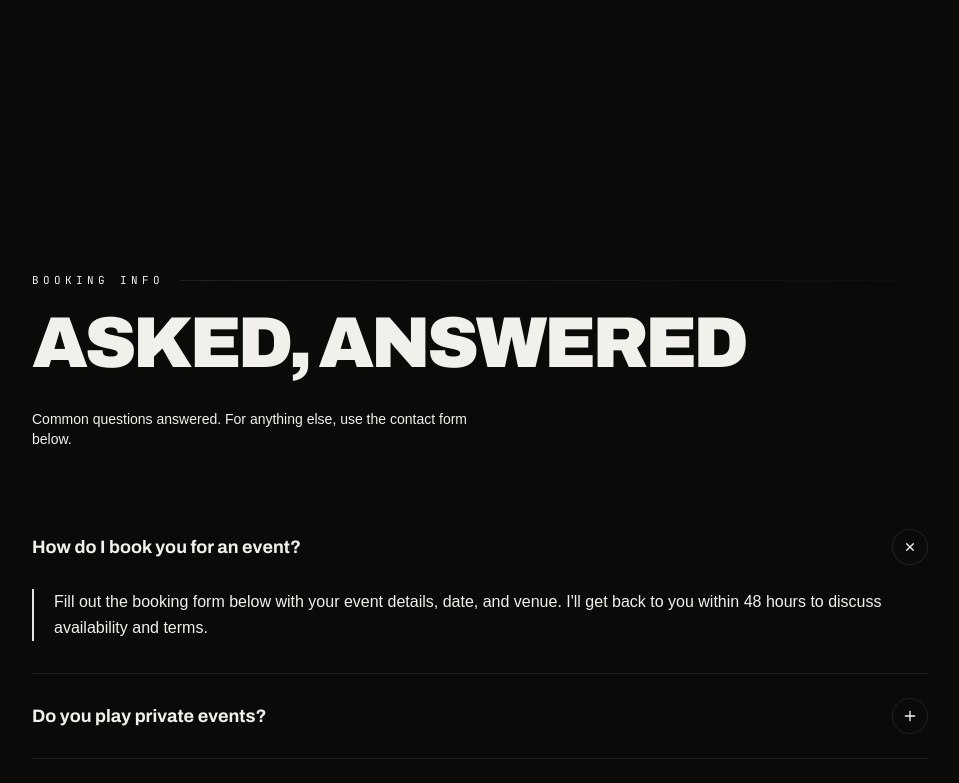
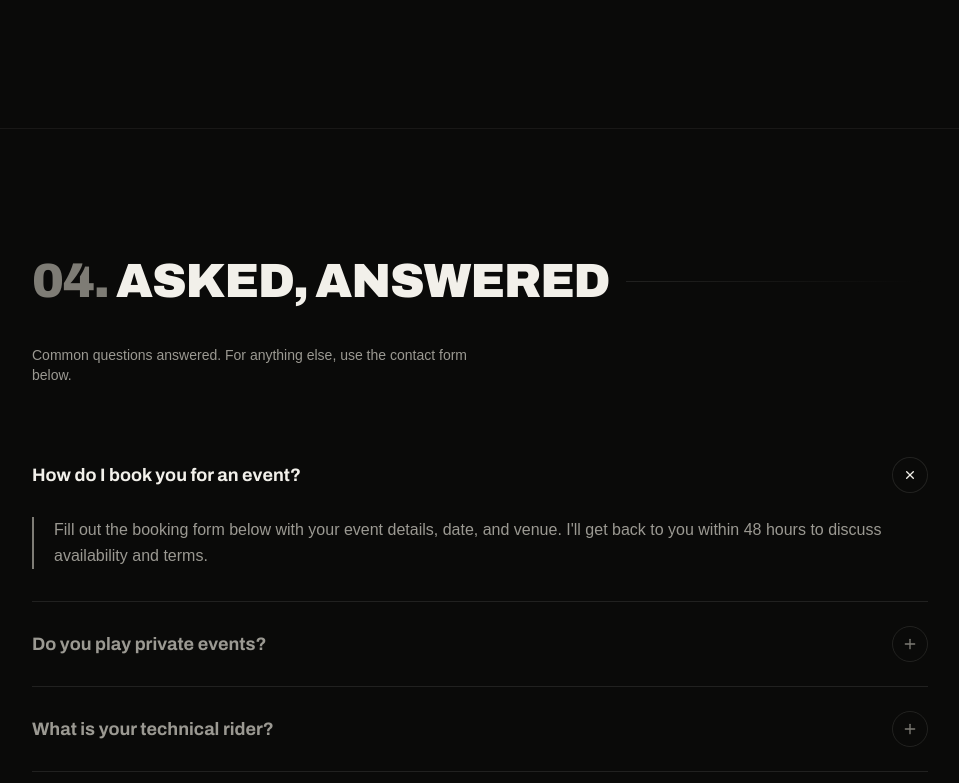
Before and after one commit to Icyubahiro-Jay-P/Portifolio, a React (Vite) app: page /dj in a window 1280 px wide. Shown: the part 3083-3866 px from the top of the page, without its empty margins (160-1119 px from the left). Built offline with nearby package versions, Linux system fonts and the light colour scheme.

Commit message:
style: refine layout and aesthetics in DjFAQ component for improved visual consistency

```diff
--- a/src/components/dj/DjFAQ.tsx
+++ b/src/components/dj/DjFAQ.tsx
@@ -30,20 +30,17 @@ const DjFAQ = () => {
   const [openIndex, setOpenIndex] = useState<number | null>(0);
 
   return (
-    <section className="relative px-6 py-28 md:py-36 bg-dj-base-2/50">
+    <section className="relative px-6 py-24 border-t border-dj-line/60 md:py-32">
       <div className="max-w-4xl mx-auto">
-        <div className="flex items-center gap-4 mb-5">
-          <span className="font-mono text-[11px] tracking-[0.4em] text-dj-heat-soft uppercase">
-            Booking info
-          </span>
-          <div className="flex-1 h-px dj-hairline" />
+        {/* Dev-style header */}
+        <div className="flex items-center gap-4 mb-10">
+          <h2 className="font-dj text-3xl font-black tracking-tight uppercase text-dj-bone md:text-5xl">
+            <span className="text-dj-stone">04.</span> Asked, answered
+          </h2>
+          <div className="flex-1 h-px bg-gradient-to-r from-dj-line to-transparent" />
         </div>
 
-        <h2 className="mb-8 font-dj text-[clamp(2.5rem,6vw,4.5rem)] font-black leading-[0.95] tracking-tighter uppercase text-dj-paper">
-          Asked, <span className="dj-heat-text">answered</span>
-        </h2>
-
-        <p className="mb-14 max-w-md font-sans text-sm text-dj-muted">
+        <p className="mb-12 max-w-md font-sans text-sm text-dj-ash">
           Common questions answered. For anything else, use the contact form
           below.
         </p>
@@ -67,7 +64,7 @@ const DjFAQ = () => {
                 >
                   <span
                     className={`font-dj text-base font-bold transition-colors duration-200 md:text-lg ${
-                      open ? "text-dj-heat-soft" : "text-dj-paper/80 group-hover:text-dj-paper"
+                      open ? "text-dj-bone" : "text-dj-ash group-hover:text-dj-bone"
                     }`}
                   >
                     {faq.q}
@@ -75,11 +72,11 @@ const DjFAQ = () => {
                   <m.div
                     animate={{ rotate: open ? 45 : 0 }}
                     transition={{ duration: 0.25, ease: [0.22, 1, 0.36, 1] }}
-                    className="flex items-center justify-center w-9 h-9 shrink-0 rounded-full border border-dj-line transition-colors group-hover:border-dj-heat/50"
+                    className="flex items-center justify-center w-9 h-9 shrink-0 rounded-full border border-dj-line transition-colors group-hover:border-dj-bone/60"
                   >
                     <PlusIcon
-                      className={`w-4 h-4 transition-colors ${
-                        open ? "text-dj-heat" : "text-dj-muted group-hover:text-dj-heat-soft"
+                      className={`w-4 h-4 transition-colors duration-200 ${
+                        open ? "text-dj-bone" : "text-dj-stone group-hover:text-dj-bone"
                       }`}
                     />
                   </m.div>
@@ -95,7 +92,7 @@ const DjFAQ = () => {
                       className="overflow-hidden"
                     >
                       <div className="pb-8">
-                        <p className="pl-5 border-l-2 border-dj-heat/40 font-sans text-base leading-relaxed text-dj-muted">
+                        <p className="pl-5 border-l-2 border-dj-stone font-sans text-base leading-relaxed text-dj-ash">
                           {faq.a}
                         </p>
                       </div>
```
